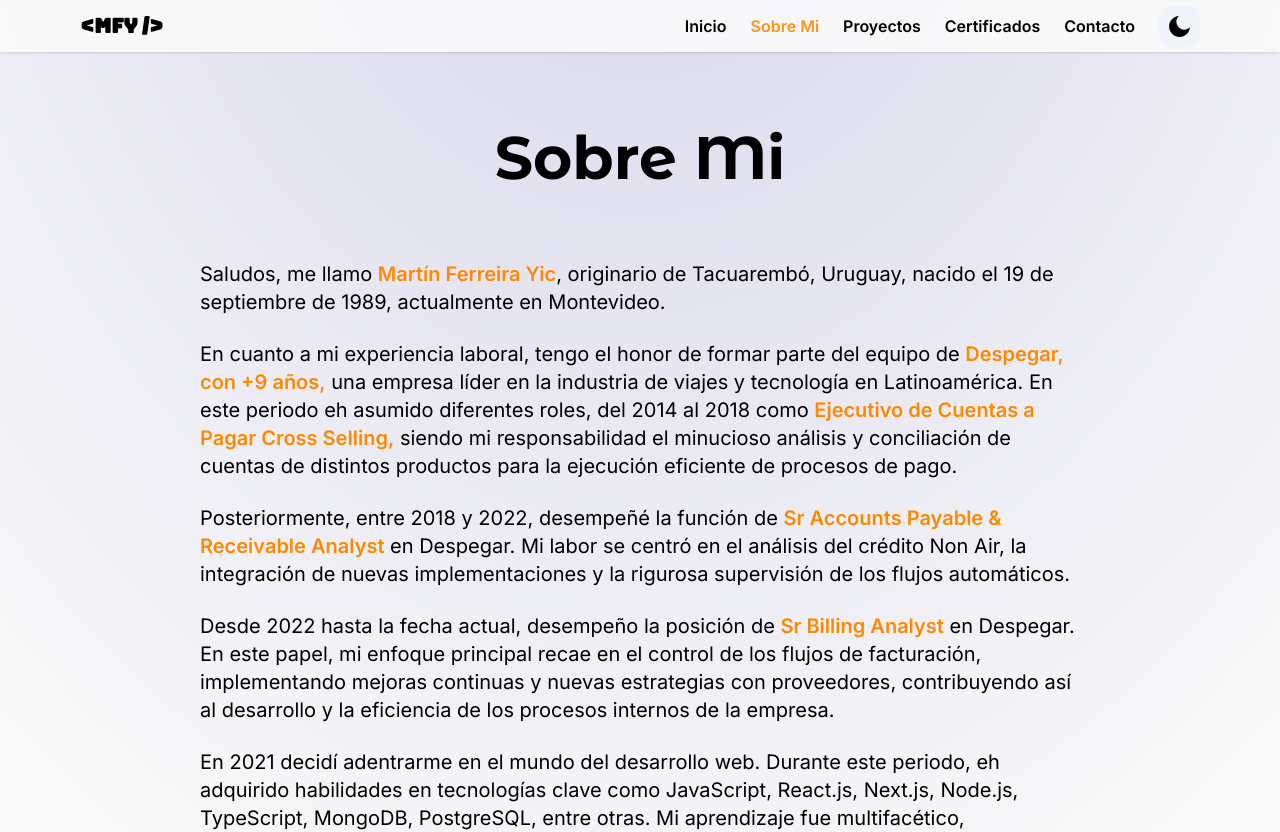
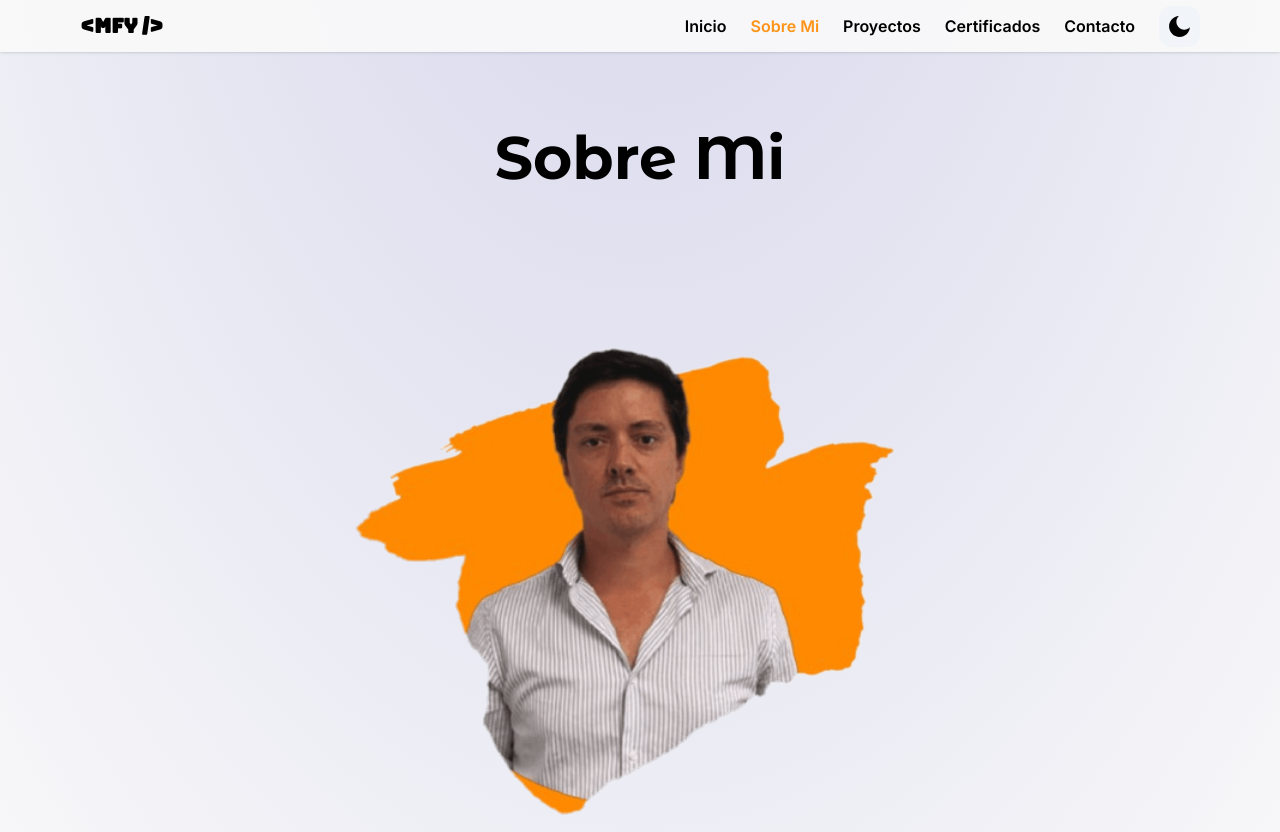
Before and after one commit to martinfyic/portfolio-ts, a Next.js app: page /about in a window 1280 px wide. Shown: the top 832 px of the page. Built offline with nearby package versions, Linux system fonts and the light colour scheme; no server answers.

Commit message:
refactor: :lipstick: add profile image at abaut page

```diff
--- a/app/about/page.tsx
+++ b/app/about/page.tsx
@@ -1,6 +1,7 @@
 import Image from "next/image";
 
 import { titleFont } from "@/config/fonts";
+import { ProfileImage } from "@/components/about/ProfileImage";
 
 const AboutPage = () => {
   return (
@@ -10,6 +11,7 @@ const AboutPage = () => {
       >
         Sobre Mi
       </h1>
+      <ProfileImage />
       <article className="m-auto max-w-3xl text-pretty p-2 md:text-xl lg:max-w-4xl">
         <p className="mb-6 text-pretty">
           Saludos, me llamo{" "}
--- a/components/hero/HeroImage.tsx
+++ b/components/about/ProfileImage.tsx
@@ -2,9 +2,9 @@ import { FC } from "react";
 import Image from "next/image";
 import ProfilePic from "../../public/personal-foto.png";
 
-export const HeroImage: FC = () => {
+export const ProfileImage: FC = () => {
   return (
-    <div className="fade-in md:mt-2 md:w-1/2">
+    <div className="fade-in mb-10 flex items-center justify-center">
       <Image
         alt="Foto de Martin Ferreira"
         src={ProfilePic}
```
